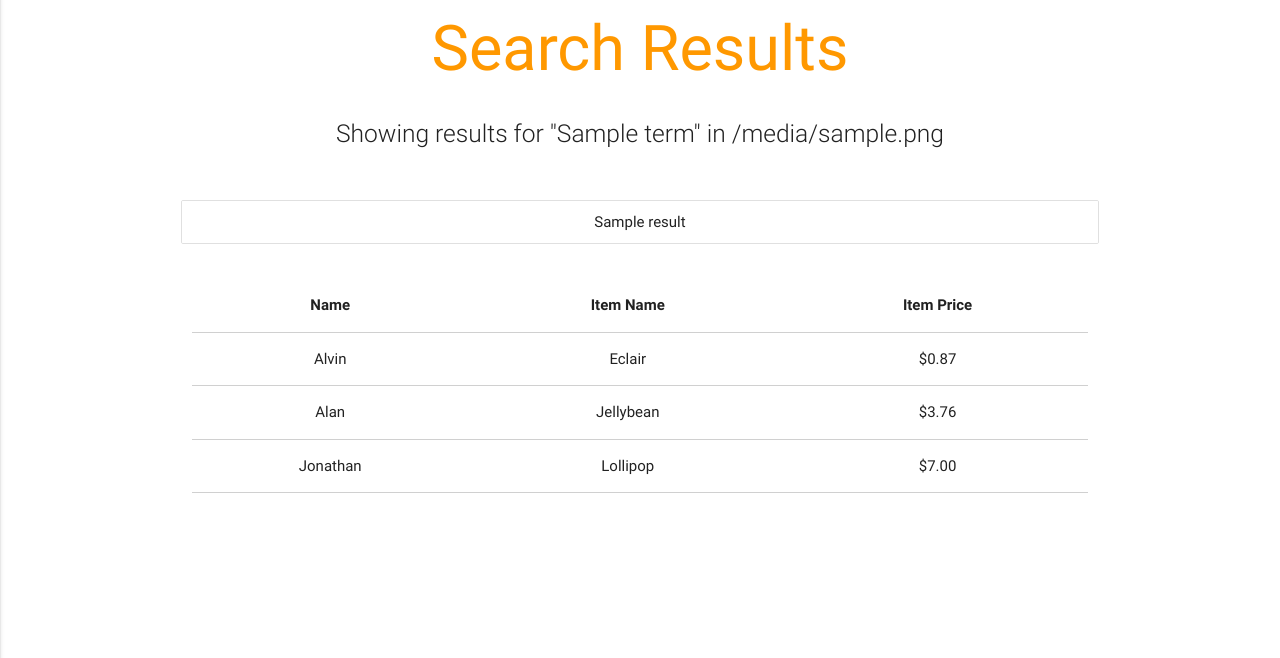
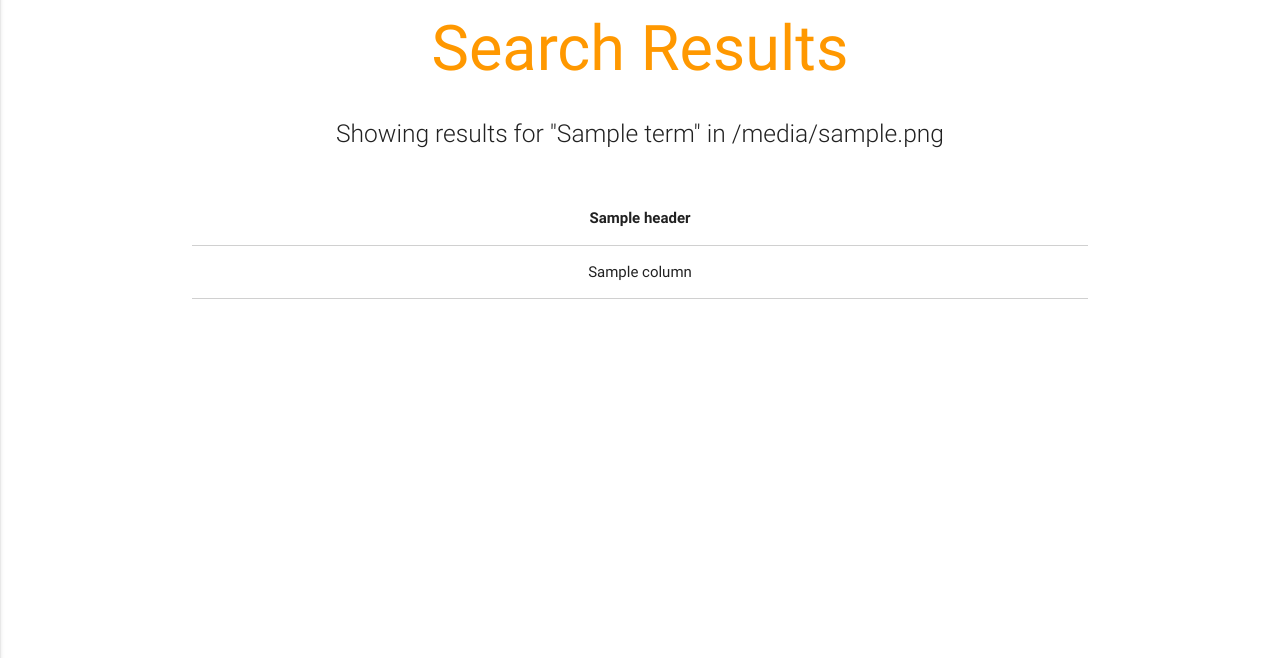
Before and after one commit to boubascript/CS127-project, a Flask app: template templates/results.html in a window 1280 px wide. Shown: the part 142-800 px from the top of the page. Run offline with Flask 2, Linux system fonts and the light colour scheme; the template is opened without the code that fills it: most values are stand-ins (such as "Sample title", 1, 10 or a date in 2020); some libraries are stand-ins or nearby versions.

Commit message:
table shows results

```diff
--- a/app.py
+++ b/app.py
@@ -12,8 +12,9 @@ def index():
     filename = request.form['file']
     term = request.form['term']
     results = ii.search(term,filename)
+    resultcount = range(len(results))
     headers = ii.getHeaders(filename)
-    return render_template('results.html', file = filename, term = term, results = results, headers = headers)
+    return render_template('results.html', file = filename, term = term, results = results, headers = headers, count = resultcount)
 
 
 app.run(debug=True, host = '127.0.0.1', port = 5000)
--- a/templates/results.html
+++ b/templates/results.html
@@ -36,42 +36,24 @@
   </div>
 
 <div class="container">
-    <div class="section">
-      <div class = "row center">
-
-          <ul class="collection">
-            {% for result in results %}
-              <li class = "collection-item">{{ result}}</li>
-            {% endfor %}
-          </ul>
-
-      </div>
-
+    <div class="section center">
       <table class = "centered bordered highlight">
           <thead>
             <tr>
-                <th>Name</th>
-                <th>Item Name</th>
-                <th>Item Price</th>
+                {% for title in headers %}
+                <th> {{ title }} </th>
+                {% endfor %}
             </tr>
           </thead>
 
           <tbody>
+            {% for result in results %}
             <tr>
-              <td>Alvin</td>
-              <td>Eclair</td>
-              <td>$0.87</td>
+              {% for column in result %}
+              <td> {{ column }} </td>
+              {% endfor %}
             </tr>
-            <tr>
-              <td>Alan</td>
-              <td>Jellybean</td>
-              <td>$3.76</td>
-            </tr>
-            <tr>
-              <td>Jonathan</td>
-              <td>Lollipop</td>
-              <td>$7.00</td>
-            </tr>
+            {% endfor %}
           </tbody>
         </table>
 
```
Also changed, not shown: data/offenders.csv.
